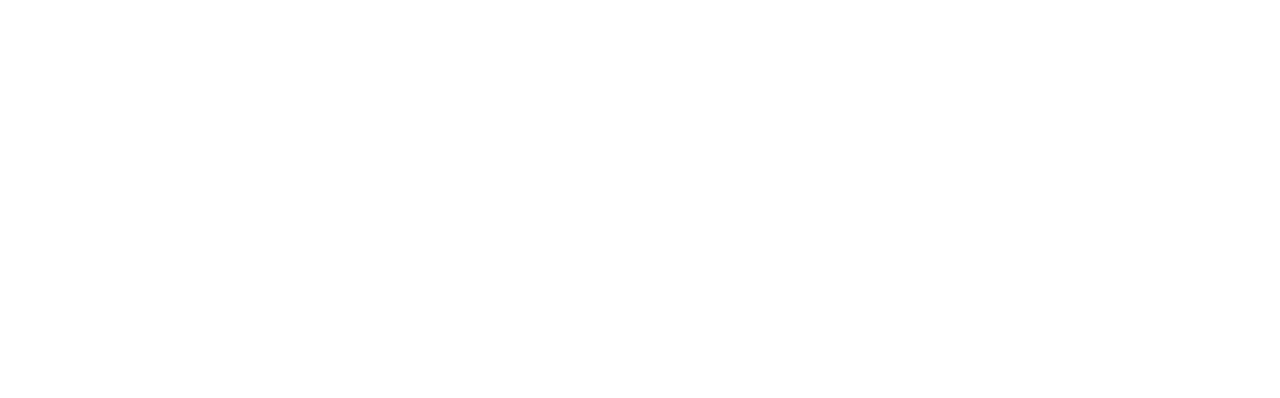
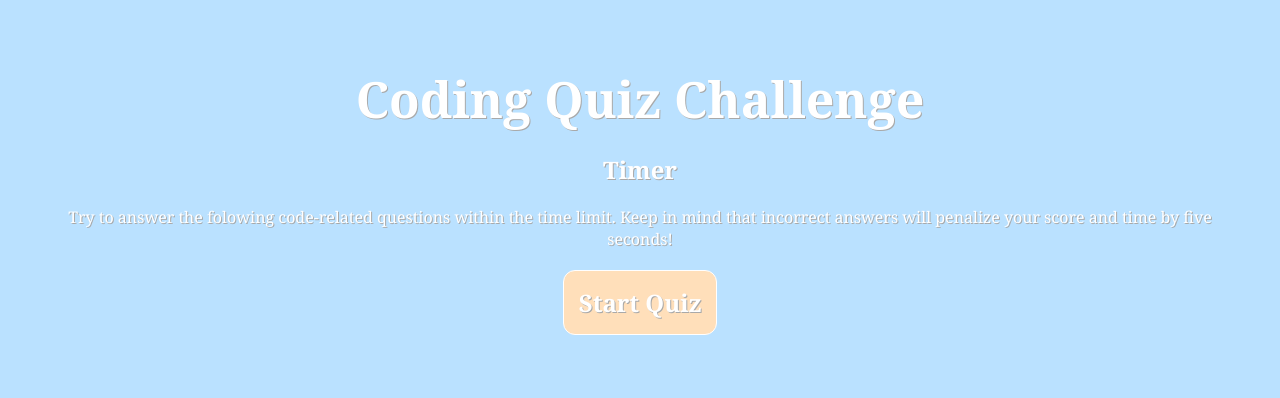
Before and after one commit to JennMenji/Challenge4-Coding-Quiz, a plain HTML site: page index.html in a window 1280 px wide. Drawn offline with Linux system fonts and the light colour scheme.

Commit message:
added css styling and timer function

```diff
--- a/assets/css/style.css
+++ b/assets/css/style.css
@@ -0,0 +1,50 @@
+:root {
+  --primary-color: #ffb3ba;
+  --secondary-color: #ffdfba;
+  --tertiary-color: #ffffba;
+  --quaternary-color: #baffc9;
+  --quinary-color: #bae1ff;
+  --light-color: white;
+}
+
+body {
+  background-color: var(--quinary-color);
+  font-family: Georgia, "Times New Roman", Times, serif;
+  color: var(--light-color);
+  text-shadow: 1px 1px 0.5px darkgray;
+  margin: 0;
+  padding: 0;
+  display: flex;
+  flex-wrap: wrap;
+}
+
+/* welcome page start */
+header {
+  display: flex;
+  text-align: center;
+  margin: 50px;
+}
+
+header h1 {
+  font-size: 50px;
+  margin: 15px;
+}
+
+header p {
+  margin: 10px 15px 10px 15px;
+}
+
+.btn {
+  background-color: var(--secondary-color);
+  border: 1px;
+  border-radius: 12px;
+  border-color: var(--light-color);
+  border-style: groove;
+  margin: 10px;
+  padding: 15px;
+  font-size: 24px;
+  font-weight: bold;
+  font-family: Georgia, "Times New Roman", Times, serif;
+  color: var(--light-color);
+  text-shadow: 1px 1px 0.5px darkgray;
+}
--- a/assets/js/script.js
+++ b/assets/js/script.js
@@ -0,0 +1,55 @@
+var startButton = document.querySelector("#start-btn");
+var timer = document.querySelector("#timer");
+
+function timerCounter() {
+  var timeLeft = 5;
+
+  var timeInterval = setInterval(function () {
+    if (timeLeft >= 0) {
+      timer.textContent = timeLeft;
+      console.log("There are " + timeLeft + " seconds left");
+      timeLeft--;
+    } else {
+      clearInterval(timeInterval);
+    }
+  }, 1000);
+}
+
+startButton.onclick = timerCounter;
+
+// When start button clicked then start timer starts and the user is presented with a question
+// When the user answers a question then the a message is displayed whether the response was incorrect or correct and is then presented with another question
+// When an question is answered incorrectly then the time is subtracted from the clock
+// When all questions are answered or the timer reaches 0 then the game is over
+// When the game is over then then the user can save their initials and score
+
+/* <main>
+  <!-- Question Section -->
+  <section class="questions-section">
+    <!-- First Set -->
+    <div id="questions" class="questions">
+      <h2 id="first-question" class="question"></h2>
+      <ul id="first-answer-set" class="answers btn"></ul>
+    </div>
+    <!-- Second Set -->
+    <div id="questions" class="questions">
+      <h2 id="second-question" class="question"></h2>
+      <ul id="second-answer-set" class="answers btn"></ul>
+    </div>
+    <!-- Third Set -->
+    <div id="questions" class="questions">
+      <h2 id="third-question" class="question"></h2>
+      <ul id="third-answer-set" class="answers btn"></ul>
+    </div>
+    <!-- Fourth Set -->
+    <div id="questions" class="questions">
+      <h2 id="fourth-question" class="question"></h2>
+      <ul id="fourth-answer-set" class="answers btn"></ul>
+    </div>
+    <!-- Fifth Set -->
+    <div id="questions" class="questions">
+      <h2 id="fifth-question" class="question"></h2>
+      <ul id="fifth-answer-set" class="answers btn"></ul>
+    </div>
+  </section>
+</main> */
--- a/index.html
+++ b/index.html
@@ -5,6 +5,22 @@
     <meta http-equiv="X-UA-Compatible" content="IE=edge" />
     <meta name="viewport" content="width=device-width, initial-scale=1.0" />
     <title>Coding Quiz</title>
+    <link rel="stylesheet" href="./assets/css/style.css" />
   </head>
-  <body></body>
+
+  <body>
+    <header id="main-page">
+      <section class="welcome-page">
+        <h1>Coding Quiz Challenge</h1>
+        <h2 id="timer">Timer</h2>
+        <p>
+          Try to answer the folowing code-related questions within the time
+          limit. Keep in mind that incorrect answers will penalize your score
+          and time by five seconds!
+        </p>
+        <button id="start-btn" class="btn" type="submit">Start Quiz</button>
+      </section>
+    </header>
+    <script src="./assets/js/script.js"></script>
+  </body>
 </html>
```
Also changed, not shown: 2 other files.
